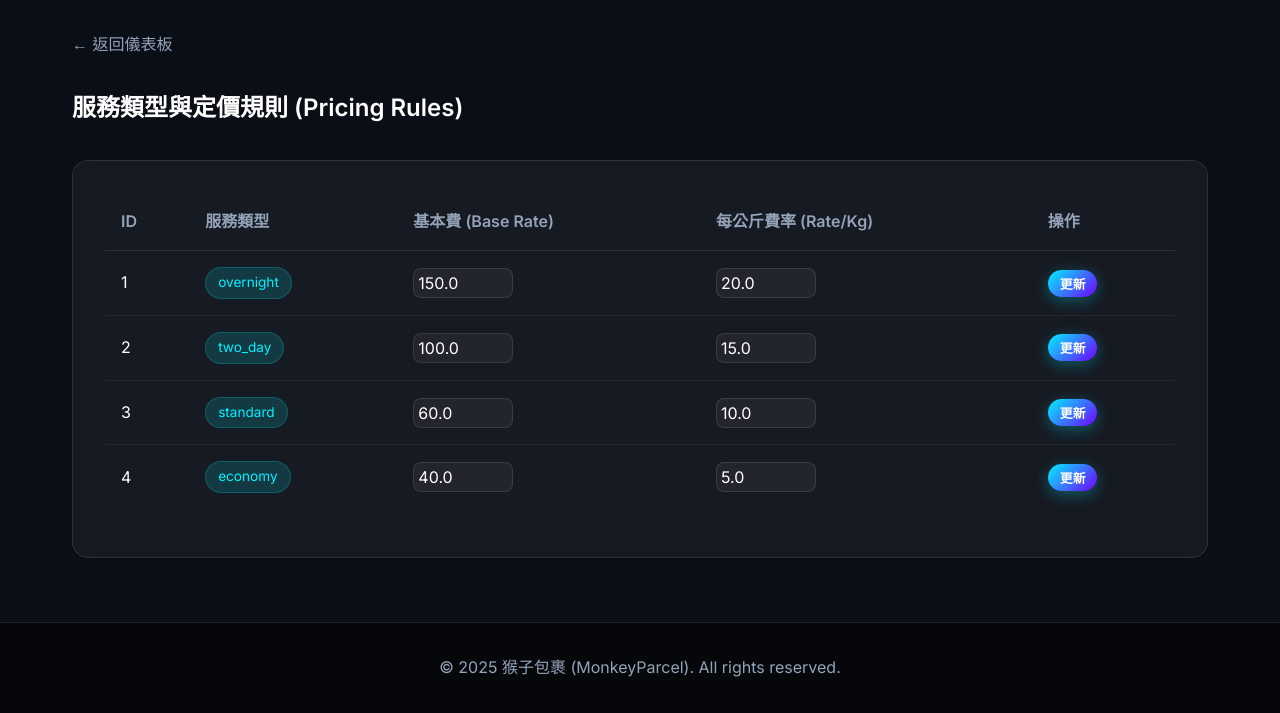
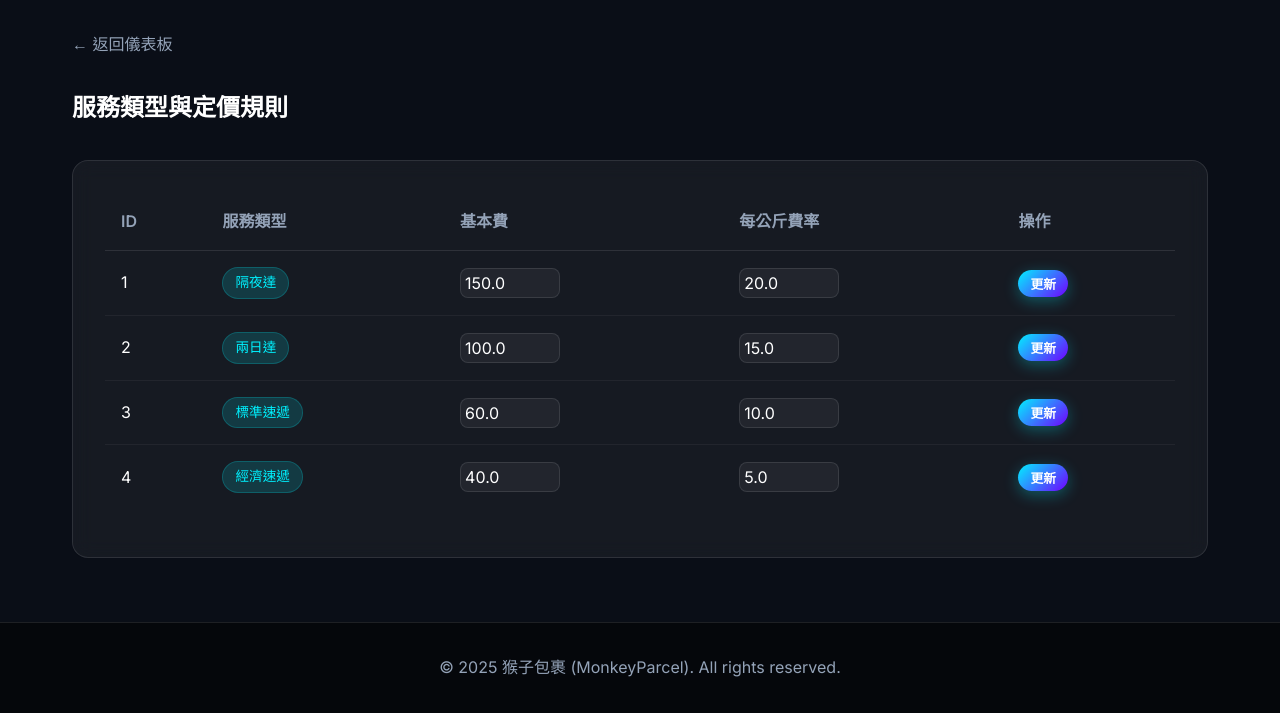
Before and after one commit to jia-yu0626/package_delivering_new, a Flask app: page /admin/pricing in a window 1280 px wide. Shown: the part 87-800 px from the top of the page. Run offline with Flask 3, Linux system fonts and the light colour scheme; a user stored in the database is signed in.

Commit message:
將管理員管理定價規則中的服務類型改為中文顯示

```diff
--- a/parcel_system/app/templates/admin_pricing.html
+++ b/parcel_system/app/templates/admin_pricing.html
@@ -3,13 +3,19 @@
 {% block title %}管理定價規則{% endblock %}
 
 {% block content %}
+{% set service_type_labels = {
+    'overnight': '隔夜達',
+    'two_day': '兩日達',
+    'standard': '標準速遞',
+    'economy': '經濟速遞'
+} %}
 <div class="container">
     <div style="margin-bottom: 2rem;">
         <a href="{{ url_for('main.dashboard') }}" style="color: var(--text-muted); text-decoration: none;">&larr;
             返回儀表板</a>
     </div>
 
-    <h2 style="margin-bottom: 2rem;">服務類型與定價規則 (Pricing Rules)</h2>
+    <h2 style="margin-bottom: 2rem;">服務類型與定價規則</h2>
 
     <div class="card">
         <table class="table">
@@ -17,8 +23,8 @@
                 <tr>
                     <th>ID</th>
                     <th>服務類型</th>
-                    <th>基本費 (Base Rate)</th>
-                    <th>每公斤費率 (Rate/Kg)</th>
+                    <th>基本費</th>
+                    <th>每公斤費率</th>
                     <th>操作</th>
                 </tr>
             </thead>
@@ -29,7 +35,7 @@
                 <tr>
                     <input type="hidden" name="rule_id" value="{{ rule.id }}" form="{{ form_id }}">
                     <td>{{ rule.id }}</td>
-                    <td><span class="badge badge-info">{{ rule.service_type.value }}</span></td>
+                    <td><span class="badge badge-info">{{ service_type_labels.get(rule.service_type.value, rule.service_type.value) }}</span></td>
                     <td>
                         <input type="number" step="0.1" name="base_rate" value="{{ rule.base_rate }}"
                             class="form-control" style="width: 100px; padding: 0.25rem;" form="{{ form_id }}">
```
Also changed, not shown: parcel_system/implementation_plan.md (+1 -1 lines), parcel_system/instance/parcel_system.db.
